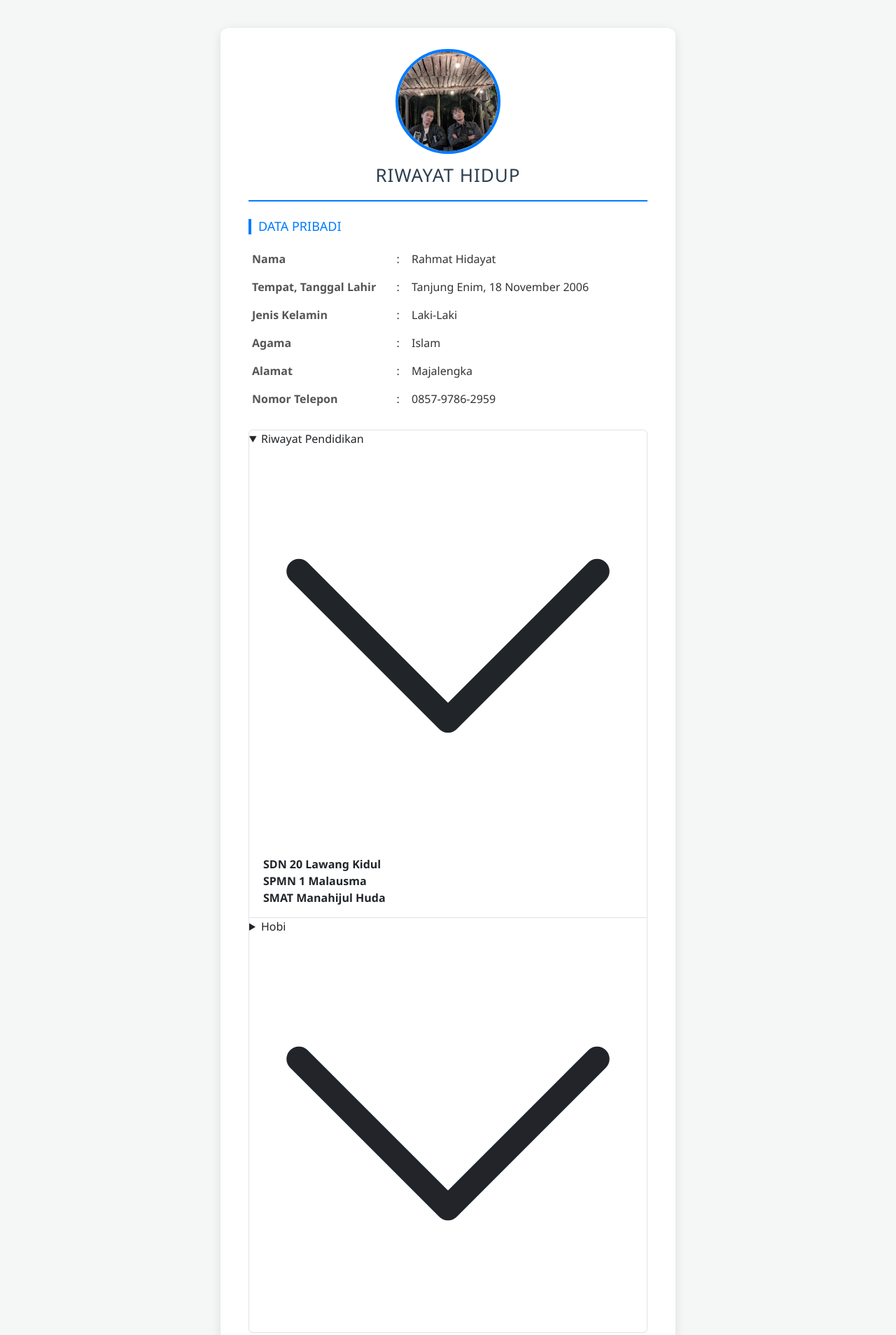
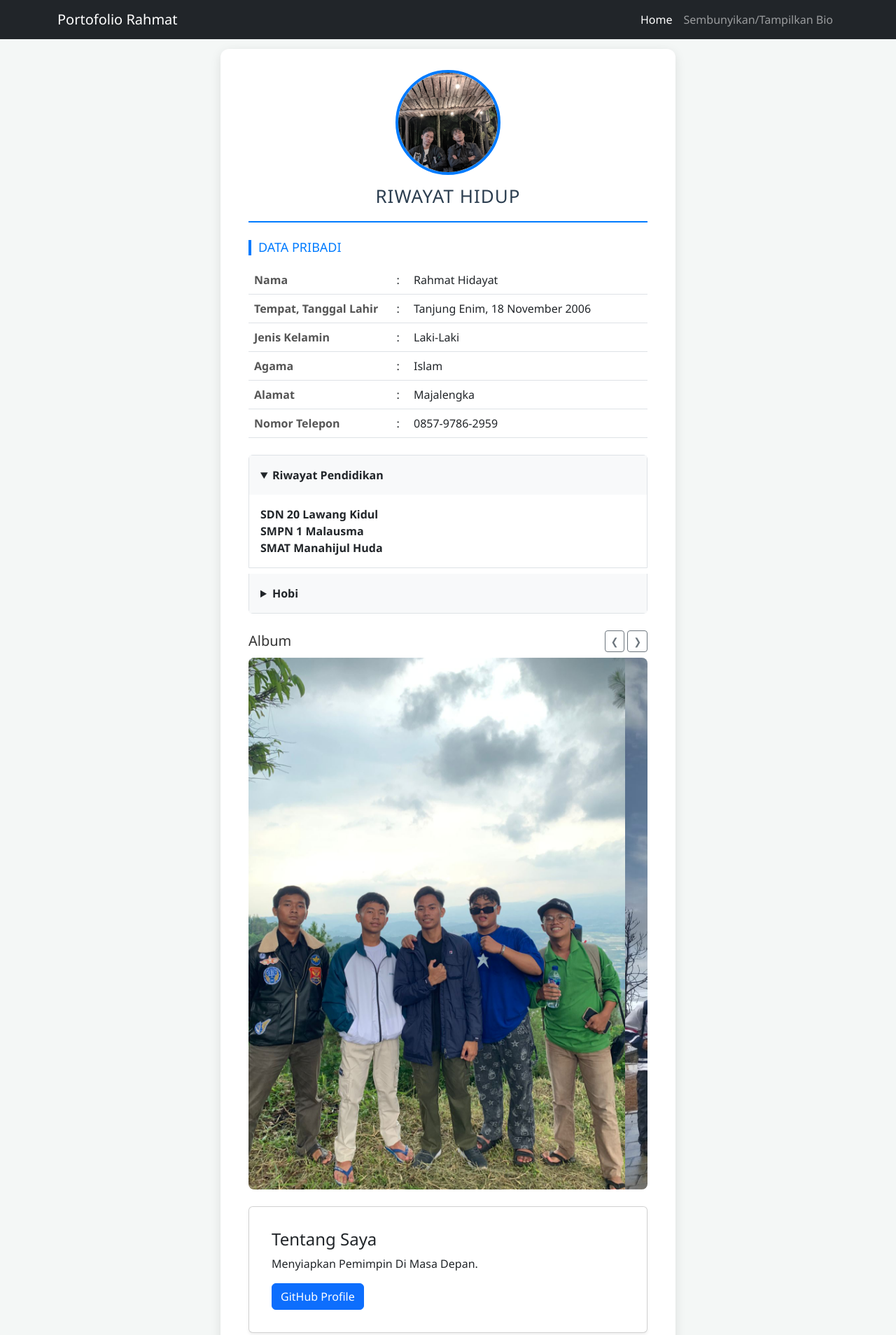
Before and after one commit to rahmat181106-dotcom/rahmat.github.io, a plain HTML site: page index.html in a window 1280 px wide. Shown: the top 1908 px of the page at 70% size. Drawn offline with nearby package versions, Linux system fonts and the light colour scheme.

Commit message:
Update index.html

```diff
--- a/index.html
+++ b/index.html
@@ -4,14 +4,16 @@
     <meta charset="UTF-8">
     <meta name="viewport" content="width=device-width, initial-scale=1.0">
     <title>CV - Rahmat Hidayat</title>
-    <link href="https://cdn.jsdelivr.net/npm/bootstrap@6.0.0-alpha.1/dist/css/bootstrap.min.css" rel="stylesheet">
+    <!-- Bootstrap CSS CDN -->
+    <link href="https://cdn.jsdelivr.net/npm/bootstrap@5.3.0/dist/css/bootstrap.min.css" rel="stylesheet">
     <style>
         body {
             font-family: 'Segoe UI', Tahoma, Geneva, Verdana, sans-serif;
             background-color: #f4f7f6;
             color: #333;
             margin: 0;
-            padding: 40px 20px;
+            padding-top: 70px; /* Jarak untuk fixed navbar */
+            padding-bottom: 40px;
         }
 
         .cv-container {
@@ -81,7 +83,23 @@
 </head>
 <body>
 
-    <!-- Kotak Putih Utama Membungkus Seluruh Konten dari Atas sampai Bawah -->
+    <!-- 1. Navigation Bar (Sesuai Soal 2d) -->
+    <nav class="navbar navbar-expand-lg navbar-dark bg-dark fixed-top">
+        <div class="container">
+            <a class="navbar-brand" href="#">Portofolio Rahmat</a>
+            <button class="navbar-toggler" type="button" data-bs-toggle="collapse" data-bs-target="#navbarNav">
+                <span class="navbar-toggler-icon"></span>
+            </button>
+            <div class="collapse navbar-collapse" id="navbarNav">
+                <ul class="navbar-nav ms-auto">
+                    <li class="nav-item"><a class="nav-link active" href="#">Home</a></li>
+                    <li class="nav-item"><a class="nav-link" href="#" id="btnToggleBio">Sembunyikan/Tampilkan Bio</a></li>
+                </ul>
+            </div>
+        </div>
+    </nav>
+
+    <!-- Kotak Putih Utama -->
     <div class="cv-container">
 
         <!-- Header / Foto & Judul -->
@@ -90,9 +108,10 @@
             <h1>RIWAYAT HIDUP</h1>
         </div>
 
-        <!-- 1. Data Pribadi (Tabel) -->
+        <!-- 2. Table Data Pribadi (Sesuai Soal 2b) -->
+        <div id="bioSection">
             <h2>Data Pribadi</h2>
-        <table class="table-data">
+            <table class="table table-data">
                 <tr>
                     <td>Nama</td>
                     <td>:</td>
@@ -124,31 +143,30 @@
                     <td>0857-9786-2959</td>
                 </tr>
             </table>
+        </div>
 
-        <!-- 2. Accordion (Collapsible) -->
+        <!-- 3. Collapsible / Accordion (Sesuai Soal 2c) -->
         <div class="accordion mt-4">
           <details class="accordion-item" name="accordionExample" open>
-            <summary class="accordion-header">
+            <summary class="accordion-header p-3 bg-light fw-bold" style="cursor: pointer;">
               Riwayat Pendidikan
-              <svg class="accordion-icon" xmlns="http://www.w3.org/2000/svg" viewBox="0 0 16 16" fill="none" stroke="currentColor" stroke-linecap="round" stroke-linejoin="round"><path d="m2 5 6 6 6-6"/></svg>
             </summary>
-            <div class="accordion-body">
-              <strong>SDN 20 Lawang Kidul<br>SPMN 1 Malausma<br>SMAT Manahijul Huda</strong>
+            <div class="accordion-body p-3">
+              <strong>SDN 20 Lawang Kidul<br>SMPN 1 Malausma<br>SMAT Manahijul Huda</strong>
             </div>
           </details>
-          <details class="accordion-item" name="accordionExample">
-            <summary class="accordion-header">
+          <details class="accordion-item mt-2" name="accordionExample">
+            <summary class="accordion-header p-3 bg-light fw-bold" style="cursor: pointer;">
               Hobi
-              <svg class="accordion-icon" xmlns="http://www.w3.org/2000/svg" viewBox="0 0 16 16" fill="none" stroke="currentColor" stroke-linecap="round" stroke-linejoin="round"><path d="m2 5 6 6 6-6"/></svg>
             </summary>
-            <div class="accordion-body">
+            <div class="accordion-body p-3">
               <strong>Play Video Game<br>Editing</strong>
             </div>
           </details>
         </div>
 
-        <!-- 3. Carousel (Album) -->
-        <div id="carouselStacked" class="carousel slide mt-4">
+        <!-- 4. Carousel (Sesuai Soal 2a) -->
+        <div id="carouselStacked" class="carousel slide mt-4" data-bs-ride="carousel">
           <div class="d-flex justify-content-between align-items-center mb-2">
             <h5 class="mb-0">Album</h5>
             <div>
@@ -158,29 +176,41 @@
           </div>
           <div class="carousel-inner rounded-3">
             <div class="carousel-item active">
-              <img src="IMG-20241227-WA0083.jpg" class="d-block w-100" alt="...">
+              <img src="IMG-20241227-WA0083.jpg" class="d-block w-100" alt="Foto 1">
             </div>
             <div class="carousel-item">
-              <img src="IMG-20240403-WA0104.jpg" class="d-block w-100" alt="...">
+              <img src="IMG-20240403-WA0104.jpg" class="d-block w-100" alt="Foto 2">
             </div>
             <div class="carousel-item">
-              <img src="IMG_1912.JPG" class="d-block w-100" alt="...">
+              <img src="IMG_1912.JPG" class="d-block w-100" alt="Foto 3">
             </div>
           </div>
         </div>
 
-        <!-- 4. Card (Moto) -->
-        <section class="card mt-4" style="max-width: 320px;">
-          <img src="IMG-20250328-WA0110.jpg" class="card-img-top" alt="...">
+        <!-- Card Tambahan Estetik -->
+        <section class="card mt-4 p-3 shadow-sm" style="max-width: 100%;">
           <div class="card-body">
-            <h4 class="card-title">Moto</h4>
-            <p class="card-text">Hustle In Silence.</p>
-            <a href="#" class="btn btn-primary">Go somewhere</a>
+            <h4 class="card-title">Tentang Saya</h4>
+            <p class="card-text">Menyiapkan Pemimpin Di Masa Depan.</p>
+            <a href="https://github.com/rahmat181106-dotcom" target="_blank" class="btn btn-primary">GitHub Profile</a>
           </div>
         </section>
 
-    </div><!-- Penutup Kotak Putih Utama -->
+    </div><!-- Penutup Kontainer Utama -->
 
-    <script src="https://cdn.jsdelivr.net/npm/bootstrap@6.0.0-alpha.1/dist/js/bootstrap.bundle.min.js"></script>
+    <!-- jQuery CDN & Bootstrap JS -->
+    <script src="https://code.jquery.com/jquery-3.6.0.min.js"></script>
+    <script src="https://cdn.jsdelivr.net/npm/bootstrap@5.3.0/dist/js/bootstrap.bundle.min.js"></script>
+
+    <!-- 5. Animasi jQuery (Sesuai Soal Nomor 3) -->
+    <script>
+        $(document).ready(function(){
+            $("#btnToggleBio").click(function(e){
+                e.preventDefault();
+                // Menggunakan efek animasi fadeToggle untuk menyembunyikan/menampilkan data pribadi
+                $("#bioSection").fadeToggle("slow");
+            });
+        });
+    </script>
 </body>
 </html>
```
Lines whose indentation alone changed are shown as unchanged.
